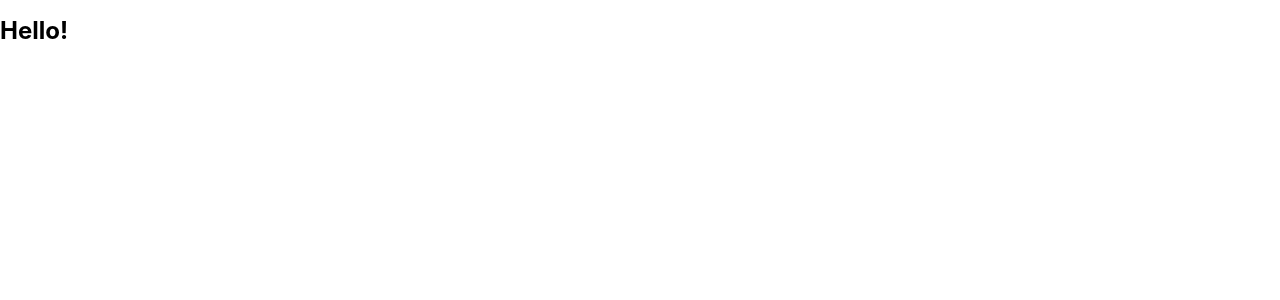
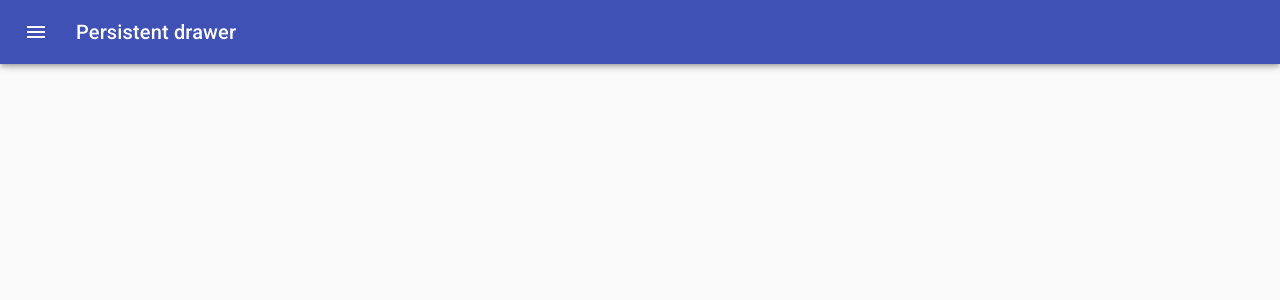
Before and after one commit to FunkyFries/color-palette-app, a React (Create React App) app in the folder color-palette-app2/: page /palette/new in a window 1280 px wide. Shown: the top 300 px of the page. Built offline with nearby package versions, Linux system fonts and the light colour scheme.

Commit message:
Add drawer to NewPalette

```diff
--- a/color-palette-app2/src/App.tsx
+++ b/color-palette-app2/src/App.tsx
@@ -2,7 +2,7 @@
 import { Router, Redirect } from "@reach/router";
 import seedPalettes from "./components/Helpers/seedPalettes";
 import Home from "./components/Home/index";
-import NewPalette from "./components/NewPalette/index";
+import { NewPalette } from "./components/NewPalette/index";
 import Palette from "./components/Palette/index";
 import SingleColorPalette from "./components/SingleColorPalette/index";
 
--- a/color-palette-app2/src/components/NewPalette/index.tsx
+++ b/color-palette-app2/src/components/NewPalette/index.tsx
@@ -1,13 +1,134 @@
-import React, { Component } from "react";
+import React from "react";
 import { RouteComponentProps } from "@reach/router";
-import { H1 } from "./style";
+import clsx from "clsx";
+import { makeStyles, Theme, createStyles } from "@material-ui/core/styles";
+import Drawer from "@material-ui/core/Drawer";
+import CssBaseline from "@material-ui/core/CssBaseline";
+import AppBar from "@material-ui/core/AppBar";
+import Toolbar from "@material-ui/core/Toolbar";
+import Typography from "@material-ui/core/Typography";
+import IconButton from "@material-ui/core/IconButton";
+import MenuIcon from "@material-ui/icons/Menu";
+import ChevronLeftIcon from "@material-ui/icons/ChevronLeft";
 
-export default class NewPalette extends Component<RouteComponentProps> {
-  render() {
-    return (
-      <div>
-        <H1>Hello!</H1>
-      </div>
-    );
+const drawerWidth = 240;
+
+const useStyles = makeStyles((theme: Theme) =>
+  createStyles({
+    root: {
+      display: "flex"
+    },
+    appBar: {
+      transition: theme.transitions.create(["margin", "width"], {
+        easing: theme.transitions.easing.sharp,
+        duration: theme.transitions.duration.leavingScreen
+      })
+    },
+    appBarShift: {
+      width: `calc(100% - ${drawerWidth}px)`,
+      marginLeft: drawerWidth,
+      transition: theme.transitions.create(["margin", "width"], {
+        easing: theme.transitions.easing.easeOut,
+        duration: theme.transitions.duration.enteringScreen
+      })
+    },
+    menuButton: {
+      marginRight: theme.spacing(2)
+    },
+    hide: {
+      display: "none"
+    },
+    drawer: {
+      width: drawerWidth,
+      flexShrink: 0
+    },
+    drawerPaper: {
+      width: drawerWidth
+    },
+    drawerHeader: {
+      display: "flex",
+      alignItems: "center",
+      padding: "0 8px",
+      ...theme.mixins.toolbar,
+      justifyContent: "flex-end"
+    },
+    content: {
+      flexGrow: 1,
+      padding: theme.spacing(3),
+      transition: theme.transitions.create("margin", {
+        easing: theme.transitions.easing.sharp,
+        duration: theme.transitions.duration.leavingScreen
+      }),
+      marginLeft: -drawerWidth
+    },
+    contentShift: {
+      transition: theme.transitions.create("margin", {
+        easing: theme.transitions.easing.easeOut,
+        duration: theme.transitions.duration.enteringScreen
+      }),
+      marginLeft: 0
+    }
+  })
+);
+
+export const NewPalette: React.FC<RouteComponentProps> = () => {
+  const classes = useStyles();
+  const [open, setOpen] = React.useState(false);
+
+  function handleDrawerOpen() {
+    setOpen(true);
   }
-}
+
+  function handleDrawerClose() {
+    setOpen(false);
+  }
+
+  return (
+    <div className={classes.root}>
+      <CssBaseline />
+      <AppBar
+        position="fixed"
+        className={clsx(classes.appBar, {
+          [classes.appBarShift]: open
+        })}
+      >
+        <Toolbar>
+          <IconButton
+            color="inherit"
+            aria-label="Open drawer"
+            onClick={handleDrawerOpen}
+            edge="start"
+            className={clsx(classes.menuButton, open && classes.hide)}
+          >
+            <MenuIcon />
+          </IconButton>
+          <Typography variant="h6" noWrap>
+            Persistent drawer
+          </Typography>
+        </Toolbar>
+      </AppBar>
+      <Drawer
+        className={classes.drawer}
+        variant="persistent"
+        anchor="left"
+        open={open}
+        classes={{
+          paper: classes.drawerPaper
+        }}
+      >
+        <div className={classes.drawerHeader}>
+          <IconButton onClick={handleDrawerClose}>
+            <ChevronLeftIcon />
+          </IconButton>
+        </div>
+      </Drawer>
+      <main
+        className={clsx(classes.content, {
+          [classes.contentShift]: open
+        })}
+      >
+        <div className={classes.drawerHeader} />
+      </main>
+    </div>
+  );
+};
```
